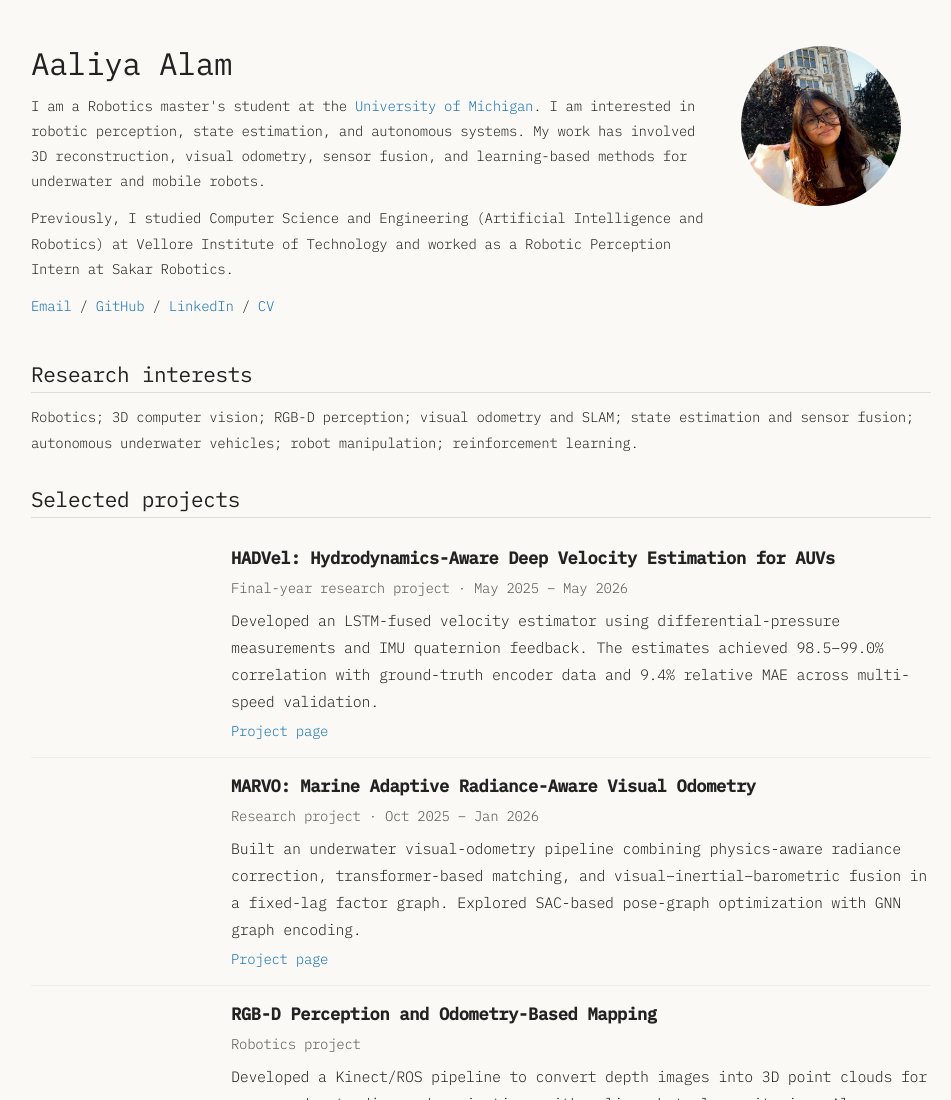
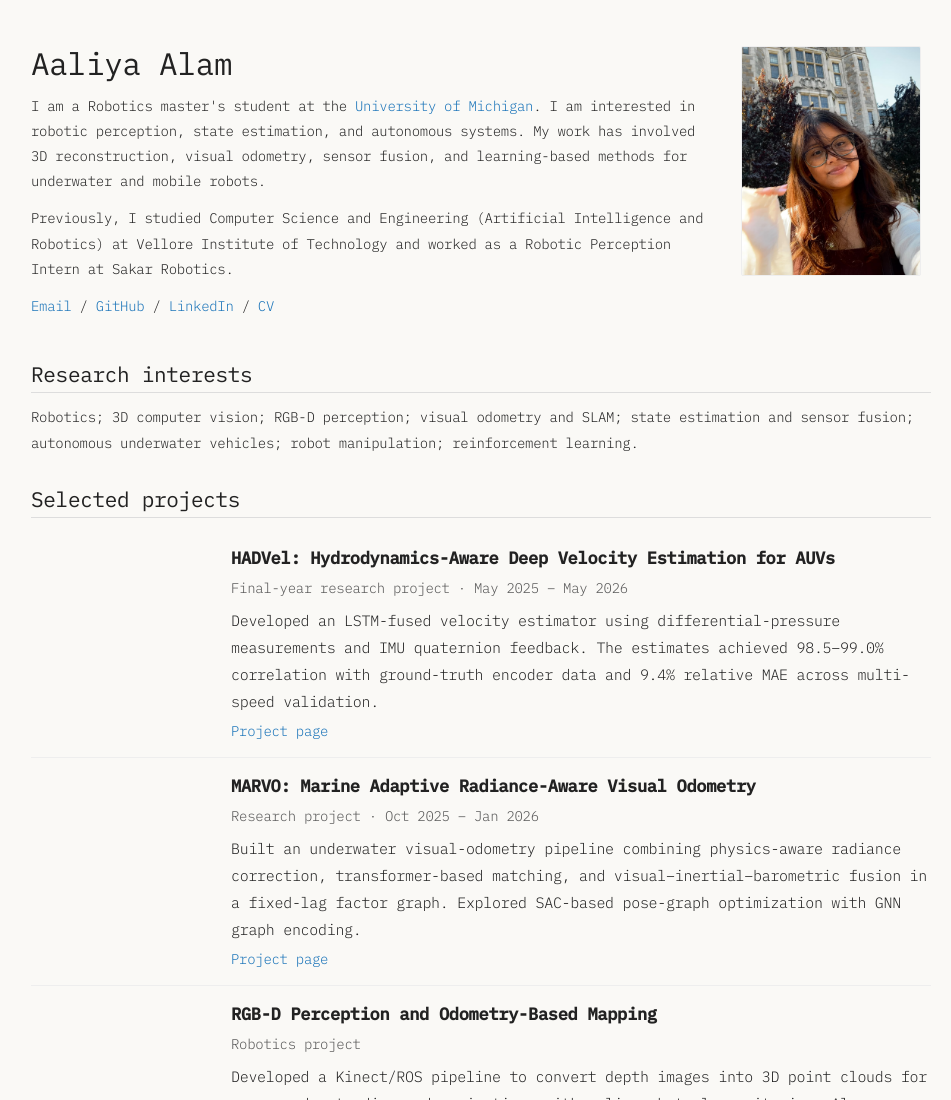
Before and after one commit to aaliya-work/aaliya-work.github.io, a plain HTML site: page index.html in a window 1280 px wide. Shown: the top 1100 px of the page, without its empty margins (159-1110 px from the left). Drawn offline with Linux system fonts and the light colour scheme.

Commit message:
Update portrait dimensions and border radius

```diff
--- a/index.html
+++ b/index.html
@@ -46,12 +46,13 @@
     .intro p { margin: 0 0 12px; }
     .links { margin-top: 14px; }
     .portrait {
-      width: 160px;
-      height: 160px;
+      width: 180px;
+      height: 230px;
       object-fit: cover;
       object-position: center;
-      border-radius: 50%;
+      border-radius: 2px;
       display: block;
+      border: 1px solid #eee;
     }
     h2 {
       margin: 31px 0 12px;
```
